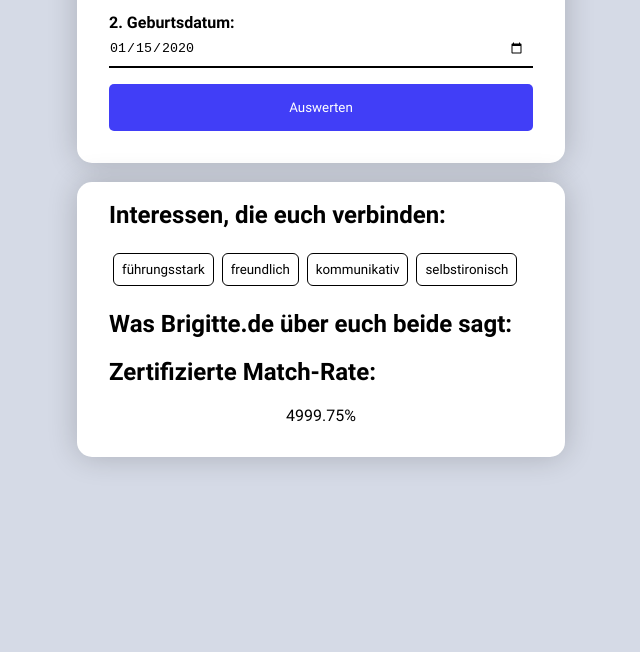
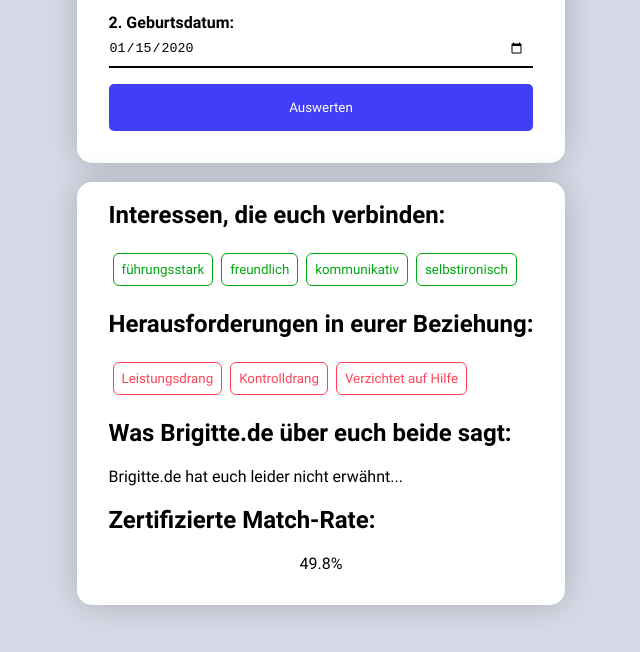
Before and after one commit to codinghusi/sternzeichen-tinder, a plain HTML site: page index.html in a window 1280 px wide. Both pictures are taken after typing "2020-01-15", "2020-01-15" into the empty fields and a click on the button "Auswerten". Shown: the part 146-798 px from the top of the page, without its empty margins (319-959 px from the left). Drawn offline with Linux system fonts and the light colour scheme.

Commit message:
looking good, v0.1 ready

```diff
--- a/index.html
+++ b/index.html
@@ -23,7 +23,9 @@
 
         <div class="frame hidden" id="output">
             <h2>Interessen, die euch verbinden:</h2>
-            <ul id="commons"></ul>
+            <ul id="commons" class="tagList"></ul>
+            <h2>Herausforderungen in eurer Beziehung:</h2>
+            <ul id="challenges" class="tagList"></ul>
             <h2>Was Brigitte.de über euch beide sagt:</h2>
             <p id="relation-description"></p>
             <h2>Zertifizierte Match-Rate:</h2>
--- a/script.js
+++ b/script.js
@@ -310,6 +310,23 @@ const zodiacSigns = [
     }
 ];
 
+const vips= [
+    "31.03.",
+    "12.07.",
+    "28.09.",
+    "03.12.",
+    "27.12.",
+    "28.12.",
+    "29.12."
+].map(datestrToData);
+
+const blacklist = [
+    "08.02.",
+    "15.06.",
+    "29.05.",
+    "10.09."
+].map(datestrToData);
+
 // const myFeatures = groups.flat();
 // const missing = zodiacSigns.map(({positives}) => positives.filter(feature => !myFeatures.includes(feature))).flat();
 // console.log(missing);
@@ -336,6 +353,7 @@ function onload() {
     const output = document.getElementById("output");
 
     const commons = document.getElementById("commons");
+    const challenges = document.getElementById("challenges");
     const relationDescription = document.getElementById("relation-description");
     const percent = document.getElementById("percent");
 
@@ -354,17 +372,23 @@ function onload() {
         const date1 = new Date(b1.value);
         const date2 = new Date(b2.value);
 
-        const sign1 = getZodiacSign(date1);
-        const sign2 = getZodiacSign(date2);
-
-        const result = algorithmus(sign1, sign2);
+        const result = algorithmus(date1, date2);
+        const negatives = [...result.negatives, ...result.negatives2].slice(0, 3);
 
         console.log(result);
 
         commons.innerHTML = result.positives.map(feature => `<li>${feature}</li>`).join('');
+        challenges.innerHTML = negatives.map(feature => `<li>${feature}</li>`).join('');
 
         percent.innerHTML = Math.round(result.percent * 100) / 100 + "%";
 
+        if (result.relationalMatching === "normal") {
+            relationDescription.innerHTML = "Brigitte.de hat euch leider nicht erwähnt...";
+        } else if (result.relationalMatching === "buff") {
+            relationDescription.innerHTML = "Nach Brigitte.de passt ihr sehr gut zusammen!";
+        } else {
+            relationDescription.innerHTML = "Brigitte.de sagt leider, dass ihr beiden eher wenig Erfolg zusammen haben werdet :(";
+        }
 
         output.classList.remove("hidden");
     }
@@ -392,21 +416,10 @@ function onload() {
 
 window.addEventListener("load", onload);
 
-const vips= [
-    "08.02.",
-    "31.03.",
-    "12.07.",
-    "28.09.",
-    "03.12.",
-    "27.12.",
-    "28.12.",
-    "29.12."
-].map(datestrToData);
 
-function sigmoid(parameter) {
-    // parameter = ((parameter-1)*8)
-    // return 1 / (1 + Math.exp(-parameter));
-    return parameter;
+
+function numberNoise(seed) {
+    return Math.cos(seed * 100);
 }
 
 function datestrToData(str) {
@@ -416,23 +429,57 @@ function datestrToData(str) {
     return { day: parseInt(day), month: parseInt(month) };
 }
 
-function percent(data1, data2, parameter) {
-    for(const daten of vips) {
-        if ((data1.from.day === daten.day && data1.from.month === daten.month) || (data2.from.day===daten.day && data2.from.month === daten.month)) {
-            const percent1 = 89 + Math.cos(daten.day/31*Math.PI*2)*5 + (5*sigmoid(parameter));
-            return percent1;
+function isVip(date1, date2) {
+    for (const daten of vips) {
+        if ((date1.getDate() === daten.day && date1.getMonth()+1 === daten.month) || (date2.getDate()===daten.day && date2.getMonth()+1 === daten.month)) {
+            return true;
         }
     }
-    return sigmoid(parameter) * 100 + Math.cos((data1.from.day + data2.from.day)/31/2*Math.PI*2);
 }
 
-function algorithmus(data1, data2){
+function isBlaclisted(date1, date2) {
+    for (const daten of blacklist) {
+        if ((date1.getDate() === daten.day && date1.getMonth()+1 === daten.month) || (date2.getDate()===daten.day && date2.getMonth()+1 === daten.month)) {
+            return true;
+        }
+    }
+}
+
+function percent(date1, date2, featurePercent, matchingBoost) {
+    const sign1 = getZodiacSign(date1);
+    const sign2 = getZodiacSign(date2);
+    if (isVip(date1, date2)) {
+        const percent1 = 89 + numberNoise(date1.getTime() + date2.getTime())*5 + (5 * featurePercent/100);
+        return percent1;
+    }
+    if (isBlaclisted(date1, date2)) {
+        const percent1= 0.69;
+        return percent1;
+    }
+
+    let boostPercent;
+    if (matchingBoost === "normal") {
+        boostPercent = 25;
+    }
+    if(matchingBoost === "buff"){
+        boostPercent = 50;
+    }
+    if(matchingBoost === "nerf"){
+        boostPercent = 0;
+    }
+
+    return (featurePercent*0.5) + boostPercent + numberNoise(sign1.from.day + sign2.from.day);
+}
+
+function algorithmus(date1, date2){
+    const sign1 = getZodiacSign(date1);
+    const sign2 = getZodiacSign(date2);
     const matches = [];
-    for(const feature of data2.positives) {
+    for(const feature of sign2.positives) {
         if (matches.includes(feature)) {
             continue;
         }
-        outer: for (const feature2 of data1.positives){
+        outer: for (const feature2 of sign1.positives){
             if (matches.includes(feature2)) {
                 continue;
             }
@@ -445,19 +492,24 @@ function algorithmus(data1, data2){
         }
     }
 
-    const featurePercent = (matches.length / (data1.positives.length + data2.positives.length)) * 100;
+    const featurePercent = (matches.length / (sign1.positives.length + sign2.positives.length)) * 100;
     let matchingBoost = "normal";
-    if (data1.relational.includes(data2.name) || data2.relational.includes(data1.name)) {
+    if (sign1.relational.includes(sign2.name) || sign2.relational.includes(sign1.name)) {
         matchingBoost = "buff";
-    } else if (data1.nonRelational.includes(data2.name) || data2.nonRelational.includes(data1.name)) {
+    } else if (sign1.nonRelational.includes(sign2.name) || sign2.nonRelational.includes(sign1.name)) {
         matchingBoost = "nerf";
     }
 
+    if (isVip(date1, date2)) {
+        matchingBoost = "buff";
+    }
+
     return {
-        negatives: data1.negatives,
-        negatives2: data2.negatives,
+        negatives: sign1.negatives,
+        negatives2: sign2.negatives,
         positives: matches,
-        percent: percent(data1, data2, featurePercent, matchingBoost),
-        allPositives: [...data1.positives, ...data2.positives]
+        percent: percent(date1, date2, featurePercent, matchingBoost),
+        relationalMatching: matchingBoost,
+        allPositives: [...sign1.positives, ...sign2.positives]
     }
 }
--- a/style.css
+++ b/style.css
@@ -57,7 +57,6 @@ body {
     justify-content: center;
     background-color: rgb(213, 218, 230);
     font-family: Roboto, sans-serif, Arial;
-    font-weight: bold;
     /*width: auto;*/
 }
 
@@ -113,7 +112,7 @@ h1 {
     display: none;
 }
 
-#commons {
+.tagList {
     display: flex;
     flex-direction: row;
     flex-wrap: wrap;
@@ -121,7 +120,7 @@ h1 {
     padding: 0;
 }
 
-#commons li {
+.tagList li {
     border-radius: 6px;
     border: 1px solid black;
     padding: 0.5rem;
@@ -131,6 +130,18 @@ h1 {
     font-weight: normal;
 }
 
+.tagList#commons li {
+    --red: rgb(0, 168, 17);
+    color: var(--red);
+    border-color: var(--red);
+}
+
+.tagList#challenges li {
+    --red: rgb(255, 68, 88);
+    color: var(--red);
+    border-color: var(--red);
+}
+
 #percent {
     display: flex;
     flex-direction: column;
```
